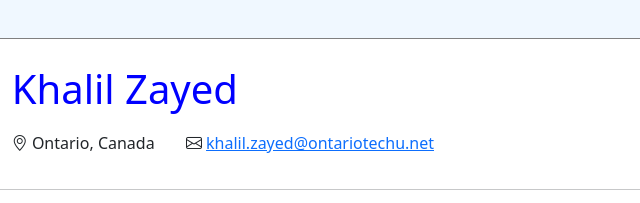
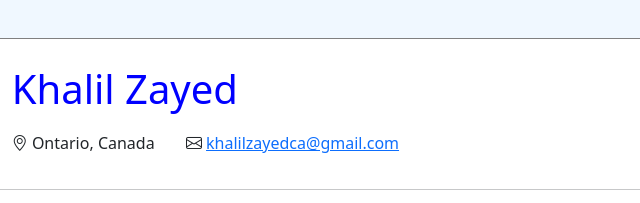
Before and after one commit to Zayedkz/aws-cloud-resume, a plain HTML site: page website/index.html in a window 1280 px wide. Shown: the top 203 px of the page, 270-910 px from the left. Drawn offline with nearby package versions, Linux system fonts and the light colour scheme; no server answers.

Commit message:
changed email address

```diff
--- a/website/index.html
+++ b/website/index.html
@@ -40,7 +40,7 @@
                 <h1 style="color: blue">Khalil Zayed</h1>
                 <div style="margin: 2% 0;">
                     <span><i class="bi bi-geo-alt"></i> Ontario, Canada</span>
-                    <span style="margin-left: 3%"><i class="bi bi-envelope"></i> <a href="mailto:khalil.zayed@ontariotechu.net">khalil.zayed@ontariotechu.net</a></span>
+                    <span style="margin-left: 3%"><i class="bi bi-envelope"></i> <a href="mailto:khalilzayedca@gmail.com">khalilzayedca@gmail.com</a></span>
                 </div>
             </div>
         </div>
```
